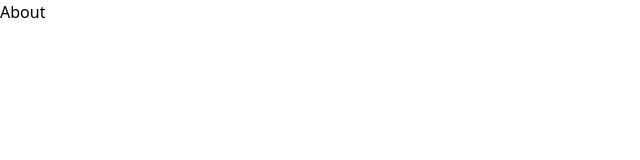
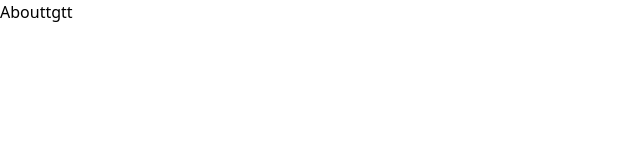
Before and after one commit to ajay8808/NextJS, a Next.js app: page /about in a window 1280 px wide. Shown: the top 160 px of the page, without its empty margins (0-640 px from the left). Built offline with nearby package versions, Linux system fonts and the light colour scheme.

Commit message:
about 수정

```diff
--- a/pages/about.tsx
+++ b/pages/about.tsx
@@ -3,7 +3,7 @@
 export default function About() {
     return (
         <div >
-        About
+        Abouttgtt
         </div>
     )
 }
```
